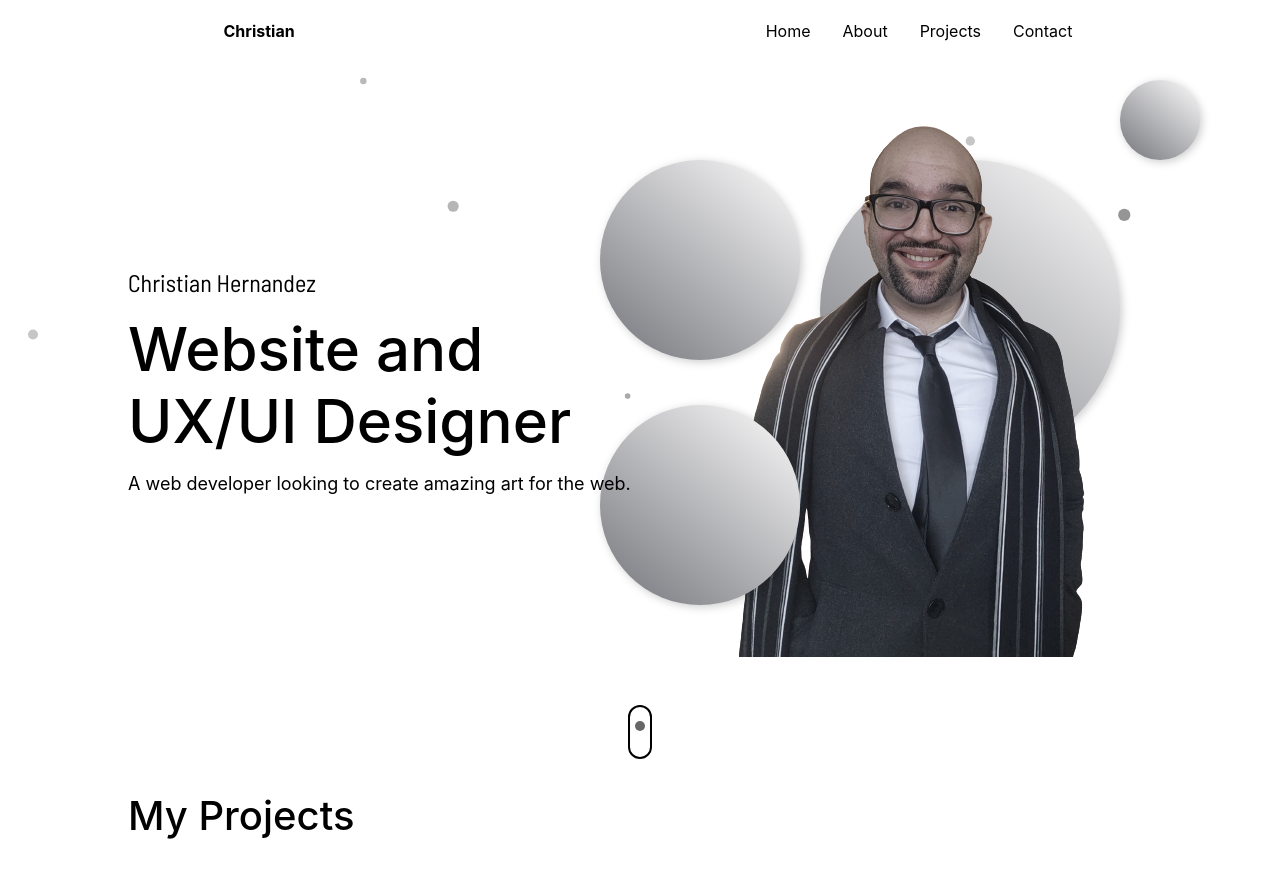
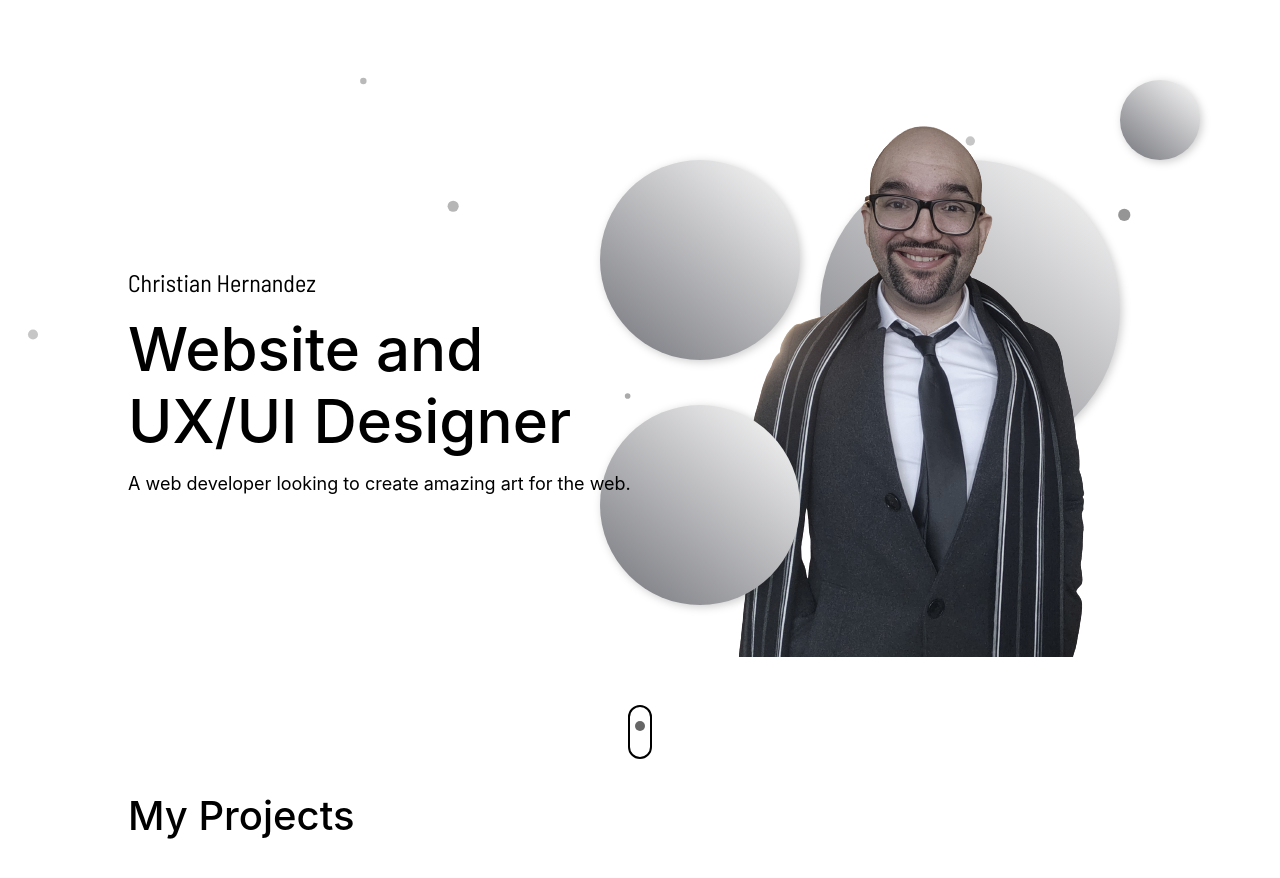
Before and after one commit to chernandez148/portfoliov_5, a React (Create React App) app: page / in a window 1280 px wide. Shown: the top 878 px of the page. Built offline with nearby package versions, Linux system fonts and the light colour scheme.

Commit message:
Update App.js

```diff
--- a/src/App.js
+++ b/src/App.js
@@ -1,14 +1,16 @@
 import './App.css';
+import About from './components/About/About';
 import Hero from './components/Hero/Hero';
-import Navbar from './components/Navbar/Navbar';
 import Projects from './components/Projects/Projects';
+import Footer from './components/Footer/Footer'
 
 function App() {
   return (
     <div className="App">
-      <Navbar />
       <Hero />
       <Projects />
+      <About />
+      <Footer />
     </div>
   );
 }
```
